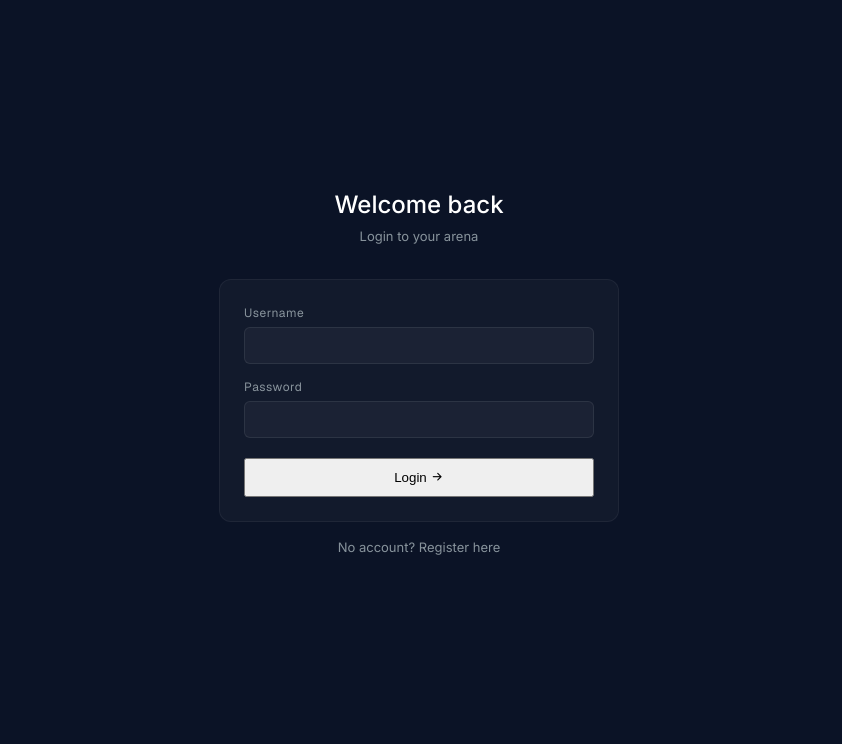
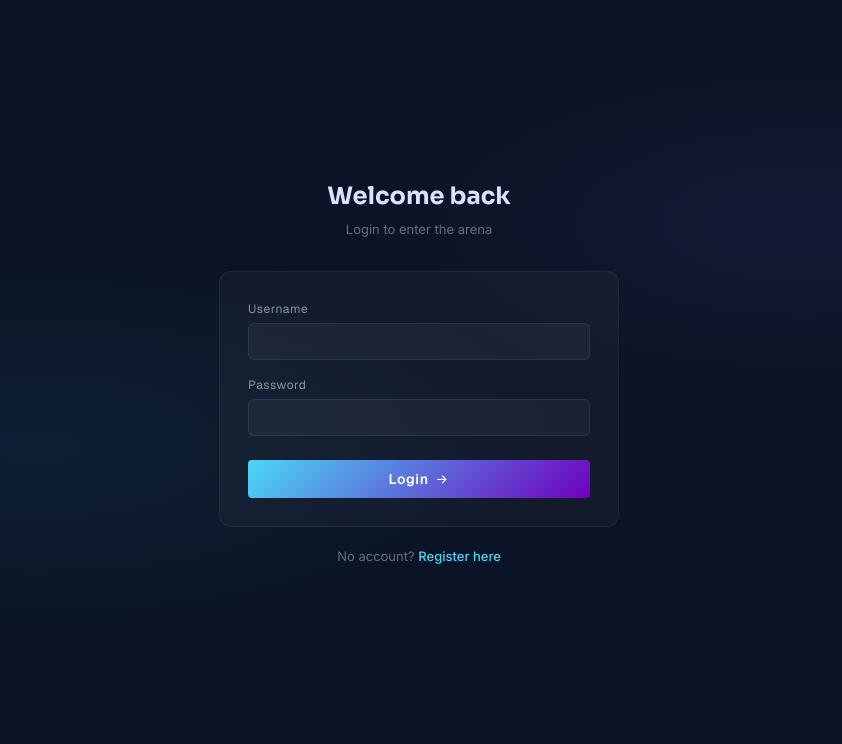
Before and after one commit to shanuka-upendra/Skill-Duel-Django, a Django app: page /login in a window 1280 px wide. Shown: the part 56-800 px from the top of the page, without its empty margins (221-1063 px from the left). Run offline with Django 5.2, Linux system fonts and the light colour scheme.

Commit message:
Update navigation links in base template for consistent URL structure; enhance login template with improved styling and structure

```diff
--- a/templates/base.html
+++ b/templates/base.html
@@ -332,8 +332,8 @@
                     Tokens</span>
             </div>
 
-            <a href="/leaderboard" class="btn-ghost"><i class="ti ti-trophy"></i> Leaderboard</a>
-            <a href="/duel/create" class="btn-ghost"><i class="ti ti-sword"></i> New duel</a>
+            <a href="/skillduel/leaderboard" class="btn-ghost"><i class="ti ti-trophy"></i> Leaderboard</a>
+            <a href="/skillduel/create" class="btn-ghost"><i class="ti ti-sword"></i> New duel</a>
             <span style="font-size:12px; color:var(--text-dim); padding:0 4px;">{{ request.user.username }}</span>
             <a href="/logout" class="btn-ghost"><i class="ti ti-logout"></i> Logout</a>
 
--- a/templates/registration/login.html
+++ b/templates/registration/login.html
@@ -1,42 +1,116 @@
 {% extends "base.html" %}
 {% block title %}Login — Skill Duel{% endblock %}
 
+{% block extra_css %}
+<style>
+    .auth-wrap {
+        min-height: calc(100vh - 56px);
+        display: flex;
+        align-items: center;
+        justify-content: center;
+        padding: 2rem 1rem;
+        background:
+            radial-gradient(ellipse 60% 40% at 20% 60%, rgba(76, 215, 246, 0.06) 0%, transparent 70%),
+            radial-gradient(ellipse 50% 35% at 80% 30%, rgba(167, 139, 250, 0.06) 0%, transparent 70%);
+    }
+
+    .auth-box {
+        width: 100%;
+        max-width: 400px;
+    }
+
+    .auth-header {
+        text-align: center;
+        margin-bottom: 2rem;
+    }
+
+    .auth-title {
+        font-family: 'Sora', sans-serif;
+        font-size: 24px;
+        font-weight: 700;
+        color: var(--text-primary);
+        margin-bottom: 6px;
+    }
+
+    .auth-sub {
+        font-size: 13px;
+        color: var(--text-dim);
+    }
+
+    .form-group {
+        margin-bottom: 16px;
+    }
+
+    .field-error {
+        font-size: 11px;
+        color: var(--error);
+        margin-top: 4px;
+        display: flex;
+        align-items: center;
+        gap: 4px;
+    }
+
+    .auth-footer {
+        text-align: center;
+        font-size: 13px;
+        color: var(--text-dim);
+        margin-top: 1.25rem;
+    }
+
+    .auth-footer a {
+        color: var(--primary);
+        text-decoration: none;
+        font-weight: 500;
+    }
+
+    .auth-footer a:hover {
+        text-decoration: underline;
+    }
+</style>
+{% endblock %}
+
 {% block content %}
-<div
-    style="min-height:calc(100vh - 56px); display:flex; align-items:center; justify-content:center; padding:2rem 1rem;">
-    <div style="width:100%; max-width:400px;">
+<div class="auth-wrap">
+    <div class="auth-box">
 
-        <div style="text-align:center; margin-bottom:2rem;">
-            <div style="font-size:24px; font-weight:500; color:#fff;">Welcome back</div>
-            <div style="font-size:13px; color:var(--text-muted); margin-top:4px;">Login to your arena</div>
+        <div class="auth-header">
+            <div class="auth-title">Welcome back</div>
+            <div class="auth-sub">Login to enter the arena</div>
         </div>
 
-        <div class="sd-card" style="padding:1.5rem;">
-            <form method="post">
+        <div class="sd-card" style="padding:1.75rem;">
+            <form method="post" autocomplete="off">
                 {% csrf_token %}
+
+                {% if form.non_field_errors %}
+                <div class="sd-alert-error">
+                    <i class="ti ti-alert-circle"></i> {{ form.non_field_errors|join:", " }}
+                </div>
+                {% endif %}
+
                 {% for field in form %}
-                <div style="margin-bottom:14px;">
-                    <label class="sd-label">{{ field.label }}</label>
+                <div class="form-group">
+                    <label class="sd-label" for="{{ field.id_for_label }}">{{ field.label }}</label>
                     <input class="sd-input" type="{{ field.field.widget.input_type }}" name="{{ field.html_name }}"
-                        id="{{ field.id_for_label }}">
+                        id="{{ field.id_for_label }}" {% if field.value %}value="{{ field.value }}" {% endif %}
+                        autocomplete="off">
                     {% if field.errors %}
-                    <div style="font-size:11px; color:#f87171; margin-top:4px;">{{ field.errors|join:", " }}</div>
+                    <div class="field-error"><i class="ti ti-circle-x" style="font-size:12px;"></i> {{
+                        field.errors|join:", " }}</div>
                     {% endif %}
                 </div>
                 {% endfor %}
-                {% if form.non_field_errors %}
-                <div class="sd-alert-error">{{ form.non_field_errors|join:", " }}</div>
-                {% endif %}
-                <button type="submit" class="btn-amber"
-                    style="width:100%; justify-content:center; padding:10px; margin-top:6px;">
+
+                <button type="submit" class="btn-primary"
+                    style="width:100%; justify-content:center; padding:10px; margin-top:8px; font-size:14px;">
                     Login <i class="ti ti-arrow-right"></i>
                 </button>
             </form>
         </div>
 
-        <p style="text-align:center; font-size:13px; color:var(--text-muted); margin-top:1rem;">
-            No account? <a href="/register" style="color:var(--amber); text-decoration:none;">Register here</a>
-        </p>
+        <div class="auth-footer">
+            No account? <a href="/register">Register here</a>
+        </div>
 
     </div>
 </div>
```
